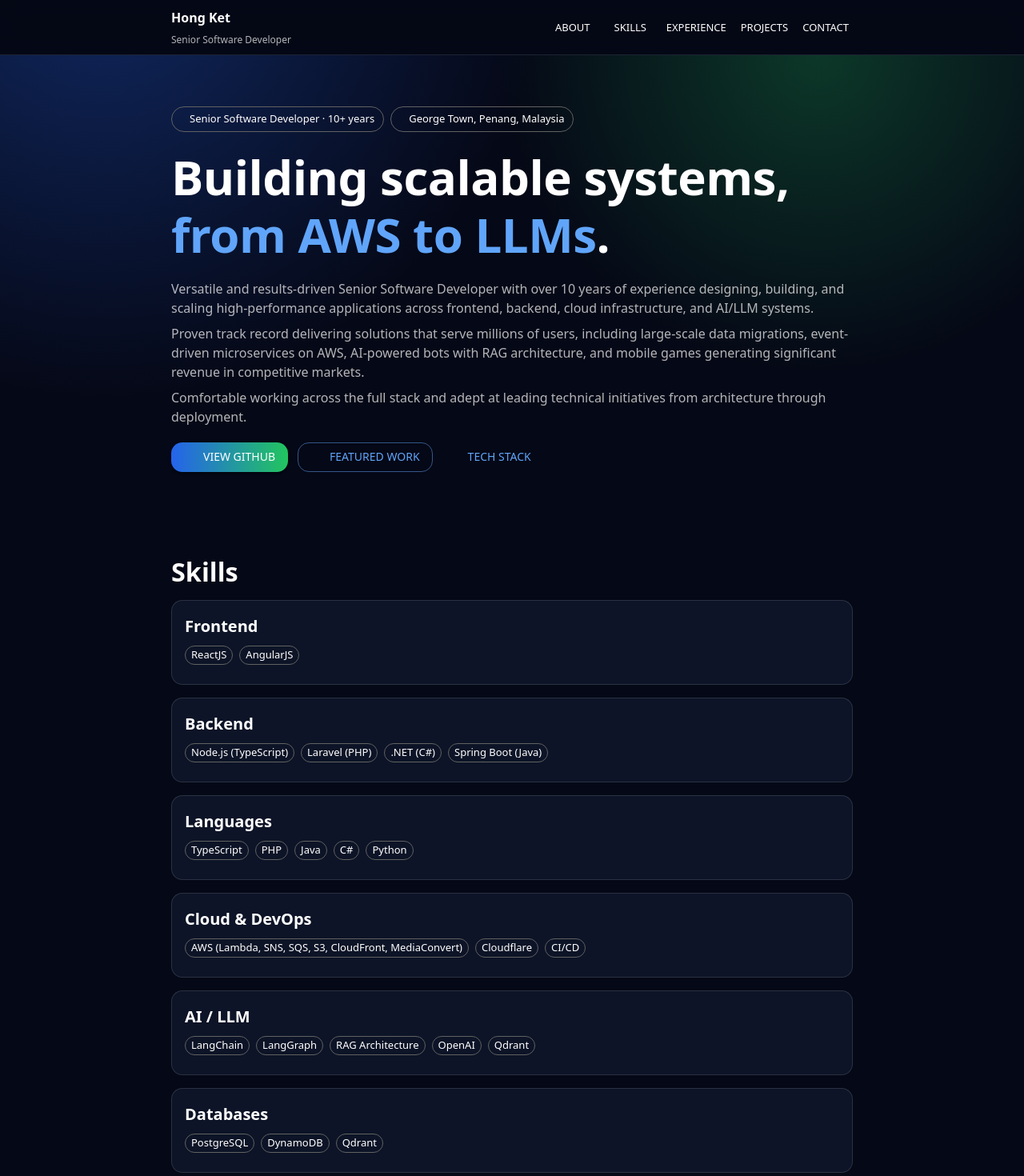
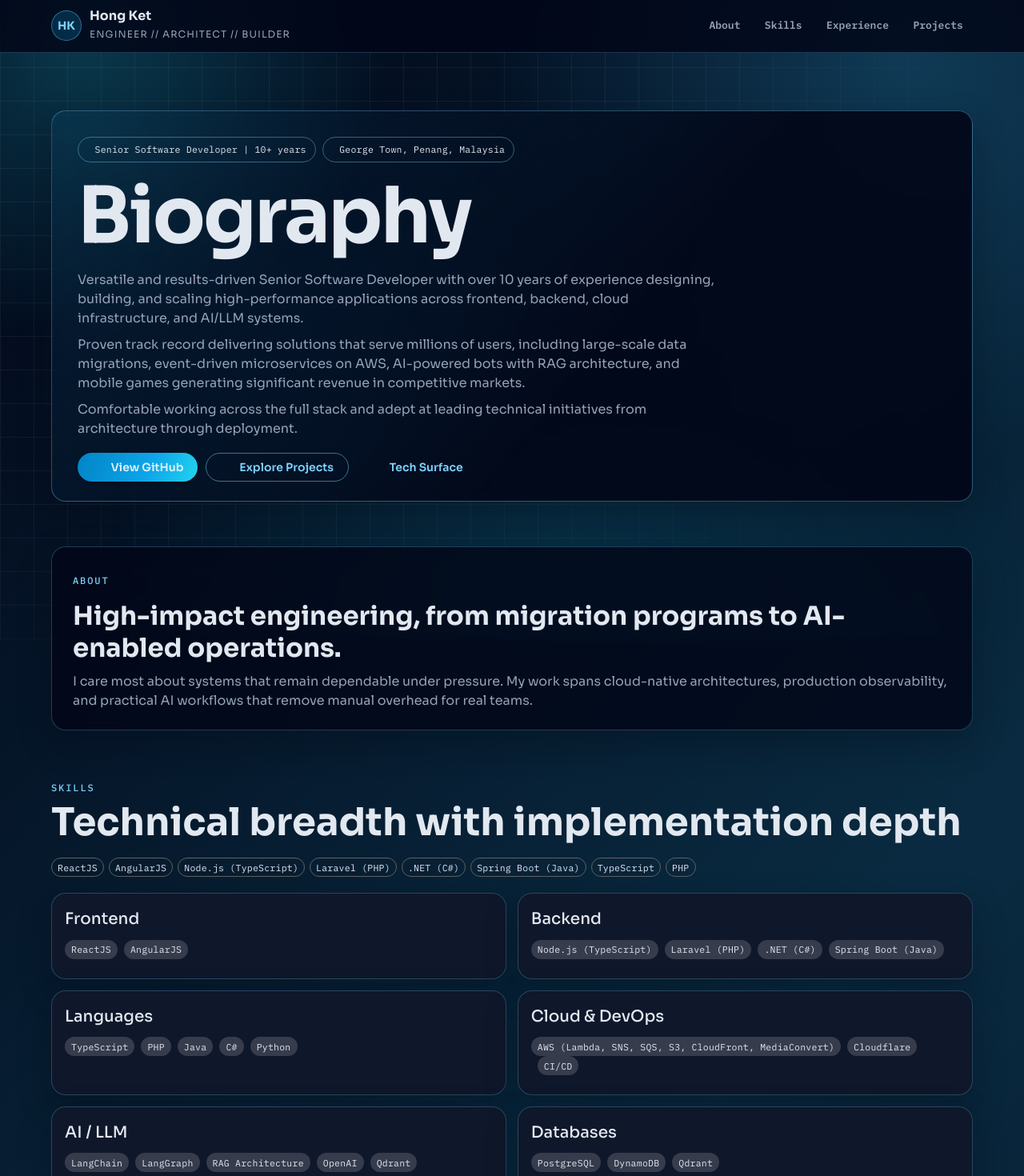
Before and after one commit to hket89/hket89.github.io, a React (Vite) app: page / in a window 1280 px wide. Shown: the top 1470 px of the page at 80% size. Built offline with nearby package versions, Linux system fonts and the light colour scheme; some icons are missing.

Commit message:
feat: redesign it

```diff
--- a/index.html
+++ b/index.html
@@ -3,6 +3,12 @@
   <head>
     <meta charset="UTF-8" />
     <link rel="icon" href="/favicon.svg" type="image/svg+xml" />
+    <link rel="preconnect" href="https://fonts.googleapis.com" />
+    <link rel="preconnect" href="https://fonts.gstatic.com" crossorigin />
+    <link
+      href="https://fonts.googleapis.com/css2?family=IBM+Plex+Mono:wght@400;500;600&family=Sora:wght@400;500;600;700;800&display=swap"
+      rel="stylesheet"
+    />
     <title>Hong Ket · Senior Software Developer</title>
     <meta name="viewport" content="width=device-width, initial-scale=1" />
   </head>
--- a/src/App.tsx
+++ b/src/App.tsx
@@ -5,7 +5,8 @@ import PsychologyIcon from '@mui/icons-material/Psychology';
 import CloudIcon from '@mui/icons-material/Cloud';
 import BoltIcon from '@mui/icons-material/Bolt';
 import {
-  AppBar,
+  alpha,
+  Avatar,
   Box,
   Button,
   Card,
@@ -13,107 +14,166 @@ import {
   Chip,
   Container,
   Divider,
-  Link,
+  Grid,
   Stack,
-  Toolbar,
   Typography
 } from '@mui/material';
 
 function App() {
   const year = new Date().getFullYear();
+  const topSkills = profile.skillCategories.flatMap((category) => category.items).slice(0, 8);
 
   return (
-    <Box>
-      <AppBar
-        position="sticky"
+    <Box
       sx={{
-          backdropFilter: 'blur(12px)',
-          backgroundColor: 'rgba(5, 8, 22, 0.88)',
-          borderBottom: '1px solid',
-          borderColor: 'rgba(148, 163, 184, 0.18)'
+        position: 'relative',
+        overflow: 'hidden',
+        pb: 6,
+        '&::before': {
+          content: '""',
+          position: 'fixed',
+          inset: 0,
+          pointerEvents: 'none',
+          backgroundImage:
+            'linear-gradient(rgba(148, 163, 184, 0.09) 1px, transparent 1px), linear-gradient(90deg, rgba(148, 163, 184, 0.09) 1px, transparent 1px)',
+          backgroundSize: '42px 42px',
+          maskImage: 'radial-gradient(circle at 20% 10%, black 45%, transparent 85%)',
+          zIndex: 0
+        },
+        '&::after': {
+          content: '""',
+          position: 'fixed',
+          inset: 0,
+          pointerEvents: 'none',
+          background:
+            'radial-gradient(600px circle at 8% 5%, rgba(34, 211, 238, 0.24), transparent 65%), radial-gradient(900px circle at 88% 8%, rgba(56, 189, 248, 0.2), transparent 58%), radial-gradient(900px circle at 55% 92%, rgba(14, 116, 144, 0.22), transparent 64%)',
+          zIndex: 0
+        }
       }}
     >
-        <Container maxWidth="md">
-          <Toolbar disableGutters sx={{ py: 1, gap: 2 }}>
-            <Box sx={{ flexGrow: 1 }}>
-              <Typography variant="subtitle1" sx={{ fontWeight: 700 }}>
+      <Box
+        component="header"
+        sx={{
+          position: 'sticky',
+          top: 0,
+          zIndex: 8,
+          backdropFilter: 'blur(16px)',
+          borderBottom: '1px solid',
+          borderColor: alpha('#7dd3fc', 0.22),
+          backgroundColor: alpha('#020617', 0.82)
+        }}
+      >
+        <Container maxWidth="lg" sx={{ py: 1.4 }}>
+          <Stack direction="row" spacing={2} alignItems="center" justifyContent="space-between">
+            <Stack direction="row" spacing={1.25} alignItems="center">
+              <Avatar
+                sx={{
+                  width: 38,
+                  height: 38,
+                  bgcolor: alpha('#0ea5e9', 0.2),
+                  color: '#7dd3fc',
+                  border: '1px solid',
+                  borderColor: alpha('#7dd3fc', 0.4),
+                  fontSize: '0.88rem',
+                  fontWeight: 700
+                }}
+              >
+                HK
+              </Avatar>
+              <Box>
+                <Typography variant="subtitle1" sx={{ fontWeight: 700, lineHeight: 1.15 }}>
                   {profile.name}
                 </Typography>
-              <Typography variant="caption" color="text.secondary">
-                {profile.title}
+                <Typography variant="caption" color="text.secondary" sx={{ letterSpacing: 1.1 }}>
+                  ENGINEER // ARCHITECT // BUILDER
                 </Typography>
               </Box>
+            </Stack>
 
-            <Stack direction="row" spacing={1} sx={{ flexWrap: 'wrap' }}>
-              <Button href="#about" color="inherit" size="small">
-                About
-              </Button>
-              <Button href="#skills" color="inherit" size="small">
-                Skills
-              </Button>
-              <Button href="#experience" color="inherit" size="small">
-                Experience
-              </Button>
-              <Button href="#projects" color="inherit" size="small">
-                Projects
-              </Button>
-              <Button href="#contact" color="inherit" size="small">
-                Contact
-              </Button>
-            </Stack>
-          </Toolbar>
-        </Container>
-      </AppBar>
-
-      <Box component="main">
-        <Box
-          component="section"
-          id="about"
+            <Stack direction="row" spacing={0.75} sx={{ flexWrap: 'wrap', justifyContent: 'flex-end' }}>
+              {['About', 'Skills', 'Experience', 'Projects'].map((item) => (
+                <Button
+                  key={item}
+                  href={`#${item.toLowerCase()}`}
+                  size="small"
+                  variant="text"
                   sx={{
-            pt: { xs: 6, sm: 8 },
-            pb: 6,
-            background:
-              'radial-gradient(1000px circle at 10% -20%, rgba(37, 99, 235, 0.35), transparent 55%), radial-gradient(800px circle at 80% 0%, rgba(34, 197, 94, 0.25), transparent 50%)'
+                    minWidth: 'auto',
+                    px: 1.4,
+                    py: 0.7,
+                    color: 'text.secondary',
+                    fontFamily: '"IBM Plex Mono", monospace',
+                    borderRadius: 999,
+                    border: '1px solid transparent',
+                    '&:hover': {
+                      color: 'text.primary',
+                      borderColor: alpha('#7dd3fc', 0.45),
+                      backgroundColor: alpha('#0ea5e9', 0.12)
+                    }
                   }}
                 >
-          <Container maxWidth="md">
-            <Stack spacing={2.5}>
+                  {item}
+                </Button>
+              ))}
+            </Stack>
+          </Stack>
+        </Container>
+      </Box>
+
+      <Box component="main" sx={{ position: 'relative', zIndex: 1 }}>
+        <Container maxWidth="lg" sx={{ pt: { xs: 7, md: 9 } }}>
+          <Grid container spacing={3.5} alignItems="stretch">
+            <Grid size={{ xs: 12 }}>
+              <Card
+                variant="outlined"
+                sx={{
+                  background: `linear-gradient(130deg, ${alpha('#0c4a6e', 0.25)} 0%, ${alpha('#020617', 0.9)} 60%)`,
+                  borderColor: alpha('#7dd3fc', 0.35)
+                }}
+              >
+                <CardContent sx={{ p: { xs: 2.75, md: 4 } }}>
+                  <Stack spacing={2.2}>
                     <Stack direction="row" spacing={1} sx={{ flexWrap: 'wrap' }}>
                       <Chip
                         icon={<BoltIcon />}
-                  label={`${profile.title} · ${profile.yearsOfExperience}`}
+                        label={`${profile.title} | ${profile.yearsOfExperience}`}
                         variant="outlined"
+                        sx={{ borderColor: alpha('#7dd3fc', 0.4) }}
                       />
-                <Chip icon={<PlaceIcon />} label={profile.location} variant="outlined" />
+                      <Chip
+                        icon={<PlaceIcon />}
+                        label={profile.location}
+                        variant="outlined"
+                        sx={{ borderColor: alpha('#7dd3fc', 0.4) }}
+                      />
                     </Stack>
 
-              <Typography variant="h2" sx={{ fontWeight: 800, letterSpacing: -0.5 }}>
-                Building scalable systems,{' '}
-                <Box component="span" sx={{ color: 'primary.main' }}>
-                  from AWS to LLMs
-                </Box>
-                .
+                    <Typography
+                      variant="h1"
+                      sx={{
+                        fontWeight: 700,
+                        letterSpacing: '-0.03em',
+                        maxWidth: '16ch'
+                      }}
+                    >
+                      Biography
                     </Typography>
 
-              <Stack spacing={1}>
+                    <Stack spacing={1.15}>
                       {profile.summary.map((line) => (
-                  <Typography key={line} variant="body1" color="text.secondary">
+                        <Typography key={line} variant="body1" color="text.secondary" sx={{ maxWidth: '68ch' }}>
                           {line}
                         </Typography>
                       ))}
                     </Stack>
 
-              <Stack direction="row" spacing={1.5} sx={{ flexWrap: 'wrap' }}>
+                    <Stack direction="row" spacing={1.2} sx={{ flexWrap: 'wrap' }}>
                       <Button
                         variant="contained"
                         startIcon={<GitHubIcon />}
                         href={profile.github}
                         target="_blank"
                         rel="noreferrer"
-                  sx={{
-                    background: 'linear-gradient(90deg, #2563eb, #22c55e)',
-                    color: 'common.white'
-                  }}
                       >
                         View GitHub
                       </Button>
@@ -121,159 +181,184 @@ function App() {
                         variant="outlined"
                         href="#projects"
                         startIcon={<PsychologyIcon />}
+                        sx={{ borderColor: alpha('#7dd3fc', 0.5) }}
                       >
-                  Featured Work
+                        Explore Projects
                       </Button>
                       <Button variant="text" href="#skills" startIcon={<CloudIcon />}>
-                  Tech Stack
+                        Tech Surface
                       </Button>
                     </Stack>
                   </Stack>
+                </CardContent>
+              </Card>
+            </Grid>
+
+          </Grid>
         </Container>
-        </Box>
 
-        <Box component="section" id="skills" sx={{ py: { xs: 5, sm: 7 } }}>
-          <Container maxWidth="md">
-            <Typography variant="h4" sx={{ fontWeight: 800, mb: 2 }}>
+        <Container component="section" id="about" maxWidth="lg" sx={{ pt: { xs: 6, md: 7 } }}>
+          <Card
+            variant="outlined"
+            sx={{
+              borderColor: alpha('#7dd3fc', 0.25),
+              backgroundColor: alpha('#020617', 0.78)
+            }}
+          >
+            <CardContent sx={{ p: { xs: 2.75, md: 3.25 } }}>
+              <Typography variant="overline" sx={{ color: 'primary.main' }}>
+                About
+              </Typography>
+              <Typography variant="h4" sx={{ mt: 0.9, mb: 1.25 }}>
+                High-impact engineering, from migration programs to AI-enabled operations.
+              </Typography>
+              <Typography variant="body1" color="text.secondary" sx={{ maxWidth: '92ch' }}>
+                I care most about systems that remain dependable under pressure. My work spans cloud-native
+                architectures, production observability, and practical AI workflows that remove manual overhead for
+                real teams.
+              </Typography>
+            </CardContent>
+          </Card>
+        </Container>
+
+        <Container component="section" id="skills" maxWidth="lg" sx={{ pt: { xs: 6, md: 7 } }}>
+          <Stack spacing={2.5}>
+            <Stack direction="row" justifyContent="space-between" alignItems="end" sx={{ gap: 2, flexWrap: 'wrap' }}>
+              <Box>
+                <Typography variant="overline" sx={{ color: 'primary.main' }}>
                   Skills
                 </Typography>
+                <Typography variant="h3">Technical breadth with implementation depth</Typography>
+              </Box>
+              <Stack direction="row" spacing={0.75} sx={{ flexWrap: 'wrap', justifyContent: 'flex-end' }}>
+                {topSkills.map((skill) => (
+                  <Chip key={skill} label={skill} size="small" variant="outlined" />
+                ))}
+              </Stack>
+            </Stack>
 
-            <Stack spacing={2}>
-              {profile.skillCategories.map((cat) => (
-                <Card key={cat.name} variant="outlined">
+            <Grid container spacing={1.7}>
+              {profile.skillCategories.map((category) => (
+                <Grid key={category.name} size={{ xs: 12, md: 6 }}>
+                  <Card variant="outlined" sx={{ borderColor: alpha('#7dd3fc', 0.24), height: '100%' }}>
                     <CardContent>
-                    <Typography variant="h6" sx={{ fontWeight: 700, mb: 1 }}>
-                      {cat.name}
+                      <Typography variant="h6" sx={{ mb: 1.2 }}>
+                        {category.name}
                       </Typography>
                       <Stack direction="row" spacing={1} sx={{ flexWrap: 'wrap' }}>
-                      {cat.items.map((item) => (
+                        {category.items.map((item) => (
+                          <Chip key={item} label={item} size="small" sx={{ mb: 1 }} />
+                        ))}
+                      </Stack>
+                    </CardContent>
+                  </Card>
+                </Grid>
+              ))}
+            </Grid>
+          </Stack>
+        </Container>
+
+        <Container component="section" id="experience" maxWidth="lg" sx={{ pt: { xs: 6, md: 7 } }}>
+          <Typography variant="overline" sx={{ color: 'primary.main' }}>
+            Experience
+          </Typography>
+          <Typography variant="h3" sx={{ mb: 2.4 }}>
+            Key Highlights
+          </Typography>
+          <Stack spacing={1.35}>
+            {profile.highlights.map((highlight, index) => (
+              <Card
+                key={highlight.title}
+                variant="outlined"
+                sx={{
+                  borderColor: alpha('#7dd3fc', 0.2),
+                  backgroundColor: alpha('#020617', 0.74)
+                }}
+              >
+                <CardContent>
+                  <Stack direction="row" spacing={1.3} alignItems="start">
                     <Chip
-                          key={item}
-                          label={item}
-                          size="small"
-                          variant="outlined"
-                          sx={{ mb: 1 }}
+                      label={`${index + 1}`.padStart(2, '0')}
+                      sx={{
+                        mt: 0.25,
+                        fontFamily: '"IBM Plex Mono", monospace',
+                        borderRadius: 1,
+                        minWidth: 45,
+                        backgroundColor: alpha('#0ea5e9', 0.16),
+                        border: '1px solid',
+                        borderColor: alpha('#7dd3fc', 0.4)
+                      }}
                     />
-                      ))}
+                    <Box>
+                      <Typography variant="h6">{highlight.title}</Typography>
+                      <Typography variant="body2" color="text.secondary" sx={{ mt: 0.4 }}>
+                        {highlight.description}
+                      </Typography>
+                    </Box>
                   </Stack>
                 </CardContent>
               </Card>
             ))}
           </Stack>
         </Container>
-        </Box>
 
-        <Box
-          component="section"
-          id="experience"
+        <Container component="section" id="projects" maxWidth="lg" sx={{ pt: { xs: 6, md: 7 } }}>
+          <Typography variant="overline" sx={{ color: 'primary.main' }}>
+            Projects
+          </Typography>
+          <Typography variant="h3" sx={{ mb: 2.4 }}>
+            Selected Production Work
+          </Typography>
+          <Grid container spacing={2}>
+            {profile.projects.map((project) => (
+              <Grid key={project.name} size={{ xs: 12 }}>
+                <Card
+                  variant="outlined"
                   sx={{
-            py: { xs: 5, sm: 7 },
-            backgroundColor: 'rgba(15, 23, 42, 0.25)'
+                    borderColor: alpha('#7dd3fc', 0.25),
+                    background: `linear-gradient(125deg, ${alpha('#0c4a6e', 0.12)} 0%, ${alpha('#020617', 0.82)} 48%)`
                   }}
                 >
-          <Container maxWidth="md">
-            <Typography variant="h4" sx={{ fontWeight: 800, mb: 2 }}>
-              Key Experience Highlights
-            </Typography>
-
-            <Stack spacing={2}>
-              {profile.highlights.map((h) => (
-                <Card key={h.title} variant="outlined">
-                  <CardContent>
-                    <Typography variant="h6" sx={{ fontWeight: 700 }}>
-                      {h.title}
-                    </Typography>
-                    <Typography variant="body2" color="text.secondary" sx={{ mt: 0.75 }}>
-                      {h.description}
-                    </Typography>
-                  </CardContent>
-                </Card>
-              ))}
-            </Stack>
-          </Container>
-        </Box>
-
-        <Box component="section" id="projects" sx={{ py: { xs: 5, sm: 7 } }}>
-          <Container maxWidth="md">
-            <Typography variant="h4" sx={{ fontWeight: 800, mb: 2 }}>
-              Featured Projects
-            </Typography>
-
-            <Stack spacing={2}>
-              {profile.projects.map((project) => (
-                <Card key={project.name} variant="outlined">
-                  <CardContent>
-                    <Typography variant="h6" sx={{ fontWeight: 800 }}>
+                  <CardContent sx={{ p: { xs: 2.5, md: 3 } }}>
+                    <Typography variant="h5" sx={{ fontWeight: 700 }}>
                       {project.name}
                     </Typography>
-                    <Typography variant="body2" color="text.secondary" sx={{ mt: 0.75 }}>
+                    <Typography variant="body1" color="text.secondary" sx={{ mt: 0.95 }}>
                       {project.description}
                     </Typography>
 
-                    <Stack component="ul" spacing={0.75} sx={{ mt: 1.5, pl: 2 }}>
-                      {project.bullets.map((b) => (
-                        <Typography component="li" key={b} variant="body2" color="text.secondary">
-                          {b}
+                    <Stack component="ul" spacing={0.7} sx={{ mt: 1.6, pl: 2.2 }}>
+                      {project.bullets.map((bullet) => (
+                        <Typography component="li" key={bullet} variant="body2" color="text.secondary">
+                          {bullet}
                         </Typography>
                       ))}
                     </Stack>
 
-                    <Divider sx={{ my: 1.75 }} />
-
-                    <Stack direction="row" spacing={1} sx={{ flexWrap: 'wrap' }}>
-                      {project.techStack.map((t) => (
-                        <Chip
-                          key={t}
-                          label={t}
-                          size="small"
-                          color="primary"
-                          variant="outlined"
-                          sx={{ mb: 1 }}
-                        />
+                    <Divider sx={{ my: 1.8, borderColor: alpha('#7dd3fc', 0.2) }} />
+                    <Stack direction="row" spacing={0.85} sx={{ flexWrap: 'wrap' }}>
+                      {project.techStack.map((tech) => (
+                        <Chip key={tech} label={tech} size="small" variant="outlined" sx={{ mb: 0.9 }} />
                       ))}
                     </Stack>
                   </CardContent>
                 </Card>
+              </Grid>
             ))}
-            </Stack>
+          </Grid>
         </Container>
+
       </Box>
 
-        <Box
-          component="section"
-          id="contact"
-          sx={{
-            py: { xs: 5, sm: 7 },
-            backgroundColor: 'rgba(15, 23, 42, 0.25)'
-          }}
-        >
-          <Container maxWidth="md">
-            <Typography variant="h4" sx={{ fontWeight: 800, mb: 1 }}>
-              Contact
-            </Typography>
-            <Stack direction="row" spacing={1} alignItems="center">
-              <Button
-                variant="outlined"
-                startIcon={<GitHubIcon />}
-                href={profile.github}
-                target="_blank"
-                rel="noreferrer"
-              >
-                GitHub
-              </Button>
-            </Stack>
-          </Container>
-        </Box>
-      </Box>
-
-      <Box component="footer" sx={{ py: 3 }}>
-        <Container maxWidth="md">
+      <Box component="footer" sx={{ position: 'relative', zIndex: 1, pt: 5, pb: 2.5 }}>
+        <Container maxWidth="lg">
+          <Divider sx={{ borderColor: alpha('#7dd3fc', 0.2), mb: 1.5 }} />
           <Stack
             direction={{ xs: 'column', sm: 'row' }}
             spacing={0.5}
             sx={{ justifyContent: 'space-between', color: 'text.secondary' }}
           >
-            <Typography variant="caption">© {year} {profile.name}</Typography>
+            <Typography variant="caption">(c) {year} {profile.name}</Typography>
             <Typography variant="caption">Built with React, Vite, and MUI</Typography>
           </Stack>
         </Container>
--- a/src/theme.ts
+++ b/src/theme.ts
@@ -4,21 +4,89 @@ export const theme = responsiveFontSizes(
   createTheme({
     palette: {
       mode: 'dark',
-      primary: { main: '#60a5fa' },
-      secondary: { main: '#22c55e' },
+      primary: { main: '#7dd3fc' },
+      secondary: { main: '#22d3ee' },
       background: {
-        default: '#050816',
-        paper: 'rgba(15, 23, 42, 0.9)'
+        default: '#020617',
+        paper: '#0f172a'
+      },
+      text: {
+        primary: '#e2e8f0',
+        secondary: '#94a3b8'
       }
     },
-    shape: { borderRadius: 14 },
+    shape: { borderRadius: 18 },
     typography: {
-      fontFamily:
-        'system-ui, -apple-system, BlinkMacSystemFont, "Segoe UI", sans-serif'
+      fontFamily: '"Sora", "Avenir Next", sans-serif',
+      h1: {
+        fontWeight: 750,
+        lineHeight: 1.03
+      },
+      h3: {
+        fontWeight: 700
+      },
+      h4: {
+        fontWeight: 700
+      },
+      overline: {
+        fontFamily: '"IBM Plex Mono", monospace',
+        fontWeight: 500,
+        letterSpacing: '0.16em'
+      },
+      button: {
+        textTransform: 'none',
+        fontWeight: 600
+      }
     },
     components: {
-      MuiAppBar: {
-        defaultProps: { color: 'transparent', elevation: 0 }
+      MuiCssBaseline: {
+        styleOverrides: {
+          ':root': {
+            colorScheme: 'dark'
+          },
+          body: {
+            background:
+              'linear-gradient(135deg, rgba(2, 6, 23, 0.98) 0%, rgba(8, 47, 73, 0.86) 45%, rgba(2, 6, 23, 0.98) 100%)'
+          }
+        }
+      },
+      MuiCard: {
+        styleOverrides: {
+          root: {
+            backdropFilter: 'blur(7px)',
+            boxShadow: '0 16px 42px rgba(2, 8, 20, 0.32)',
+            borderWidth: 1
+          }
+        }
+      },
+      MuiChip: {
+        styleOverrides: {
+          root: {
+            borderRadius: 999,
+            fontFamily: '"IBM Plex Mono", monospace',
+            fontSize: '0.72rem',
+            letterSpacing: '0.02em'
+          }
+        }
+      },
+      MuiButton: {
+        styleOverrides: {
+          root: {
+            borderRadius: 999,
+            paddingInline: '1.1rem'
+          },
+          contained: {
+            background: 'linear-gradient(110deg, #0284c7 0%, #0ea5e9 60%, #22d3ee 100%)',
+            color: '#e0f2fe'
+          }
+        }
+      },
+      MuiDivider: {
+        styleOverrides: {
+          root: {
+            borderColor: 'rgba(125, 211, 252, 0.2)'
+          }
+        }
       }
     }
   })
```
Lines whose indentation alone changed are shown as unchanged.
